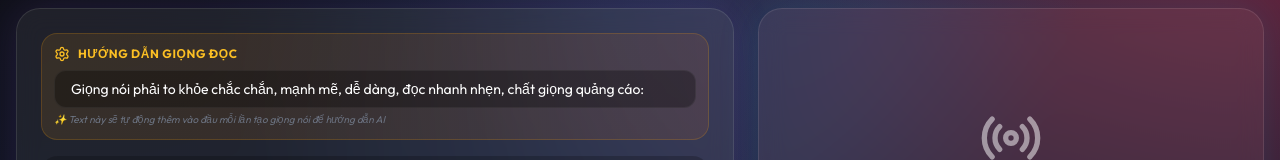
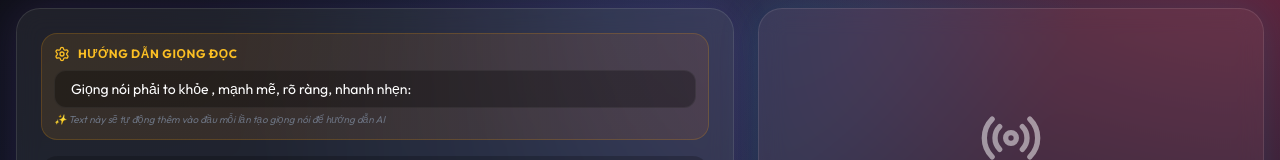
Before and after one commit to huy1692003/tts-gemini, a React (Vite) app: page / in a window 1280 px wide. Shown: the part 132-292 px from the top of the page. Built offline with nearby package versions, Linux system fonts and the light colour scheme; no server answers.

Commit message:
Update prefixText state for clarity and conciseness

```diff
--- a/App.tsx
+++ b/App.tsx
@@ -11,7 +11,7 @@ const App: React.FC = () => {
 
   // Thêm state cho prefix text
   const [prefixText, setPrefixText] = useState<string>(
-    "Giọng nói phải to khỏe chắc chắn, mạnh mẽ, dễ dàng, đọc nhanh nhẹn, chất giọng quảng cáo:"
+    "Giọng nói phải to khỏe , mạnh mẽ, rõ ràng, nhanh nhẹn:"
   );
 
   const [config, setConfig] = useState<TTSConfig>({
```
